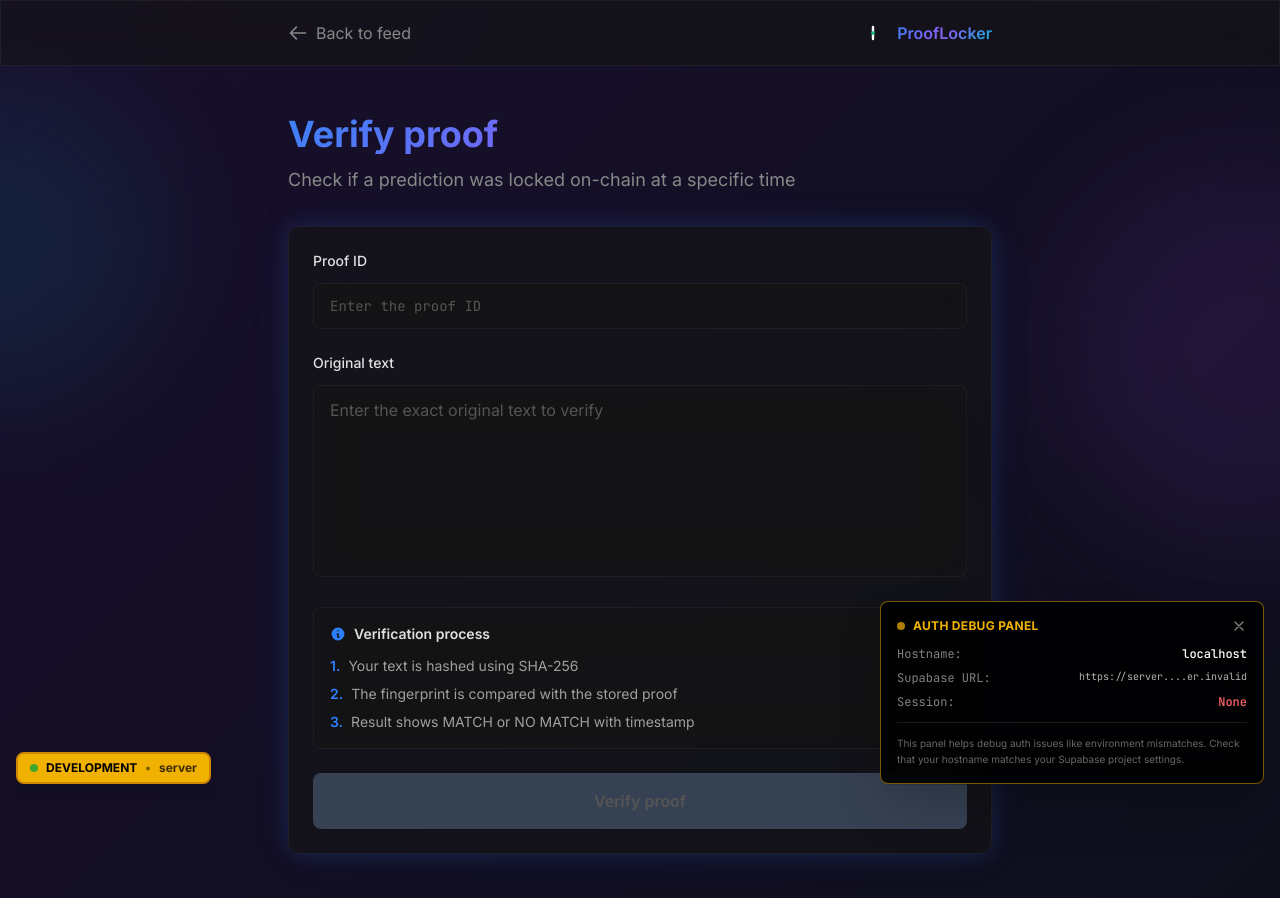
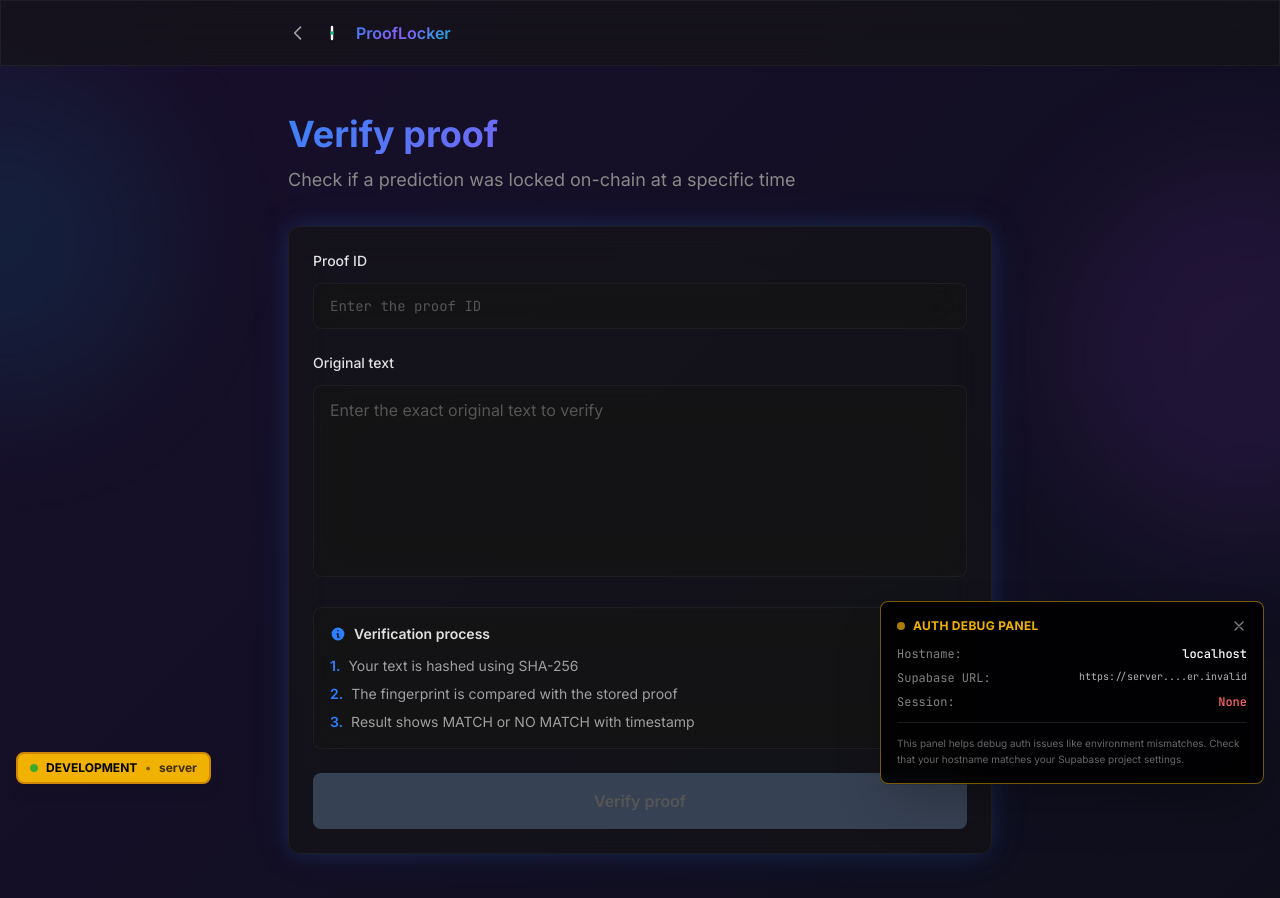
Before and after one commit to Boomchakalala/prooflocker, a Next.js app: page /verify in a window 1280 px wide. Shown: the top 898 px of the page. Built offline with nearby package versions, Linux system fonts and the light colour scheme; no server answers.

Commit message:
Sandbox autosave

```diff
--- a/src/app/verify/page.tsx
+++ b/src/app/verify/page.tsx
@@ -64,10 +64,12 @@ function VerifyContent() {
       {/* Header */}
       <header className="glass border-b border-white/5 sticky top-0 z-50 bg-[#0a0a0a]/80 backdrop-blur-xl">
         <div className="max-w-3xl mx-auto px-4 sm:px-6 lg:px-8">
-          <div className="flex items-center justify-between h-16">
+          <div className="flex items-center justify-between h-14 md:h-16">
+            <div className="flex items-center gap-3">
               <Link
                 href="/"
-              className="flex items-center gap-2 text-[#888] hover:text-white transition-colors"
+                className="text-neutral-400 hover:text-white transition-colors"
+                aria-label="Back to home"
               >
                 <svg
                   className="w-5 h-5"
@@ -79,15 +81,18 @@ function VerifyContent() {
                     strokeLinecap="round"
                     strokeLinejoin="round"
                     strokeWidth={2}
-                  d="M10 19l-7-7m0 0l7-7m-7 7h18"
+                    d="M15 19l-7-7 7-7"
                   />
                 </svg>
-              Back to feed
               </Link>
+              <Link href="/">
                 <div className="flex items-center gap-3">
                   <ProofLockerLogo className="w-6 h-6" />
                   <span className="font-semibold gradient-text">ProofLocker</span>
                 </div>
+              </Link>
+            </div>
+            <div></div>
           </div>
         </div>
       </header>
```
Lines whose indentation alone changed are shown as unchanged.
